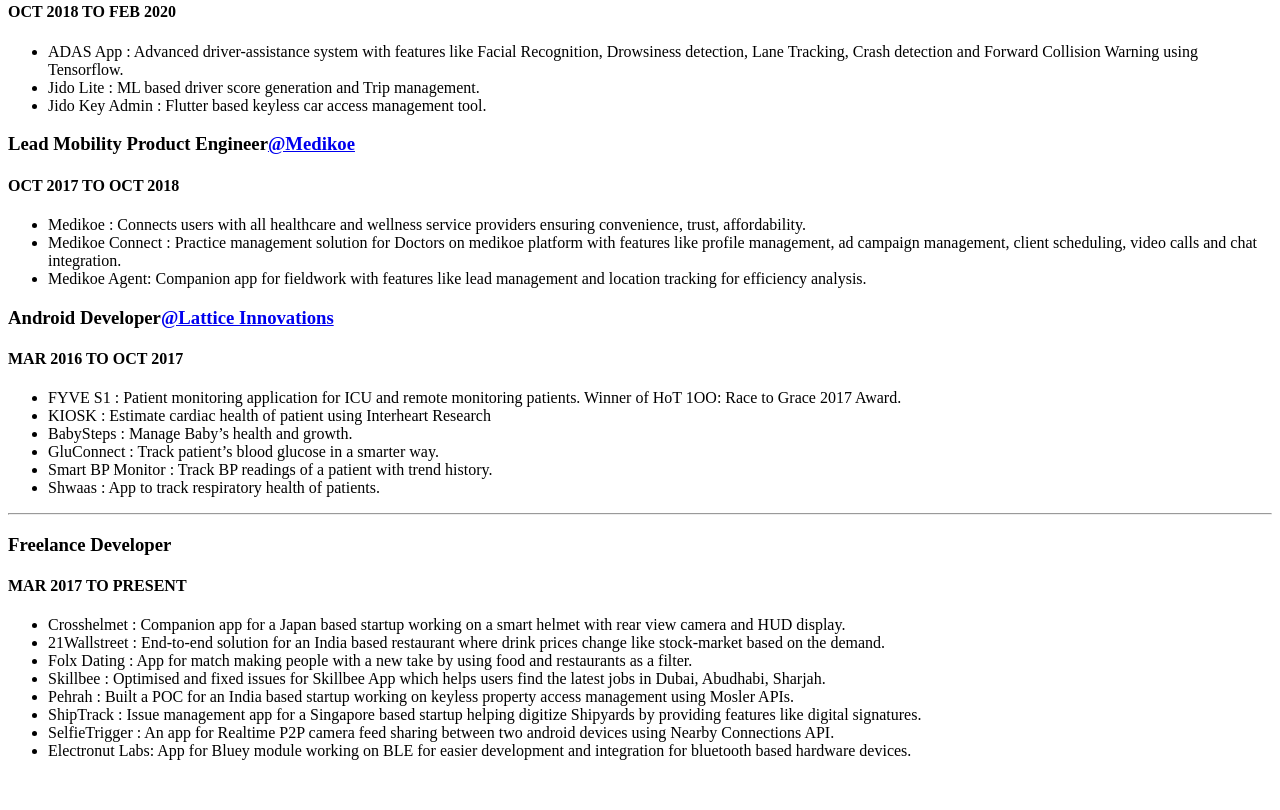
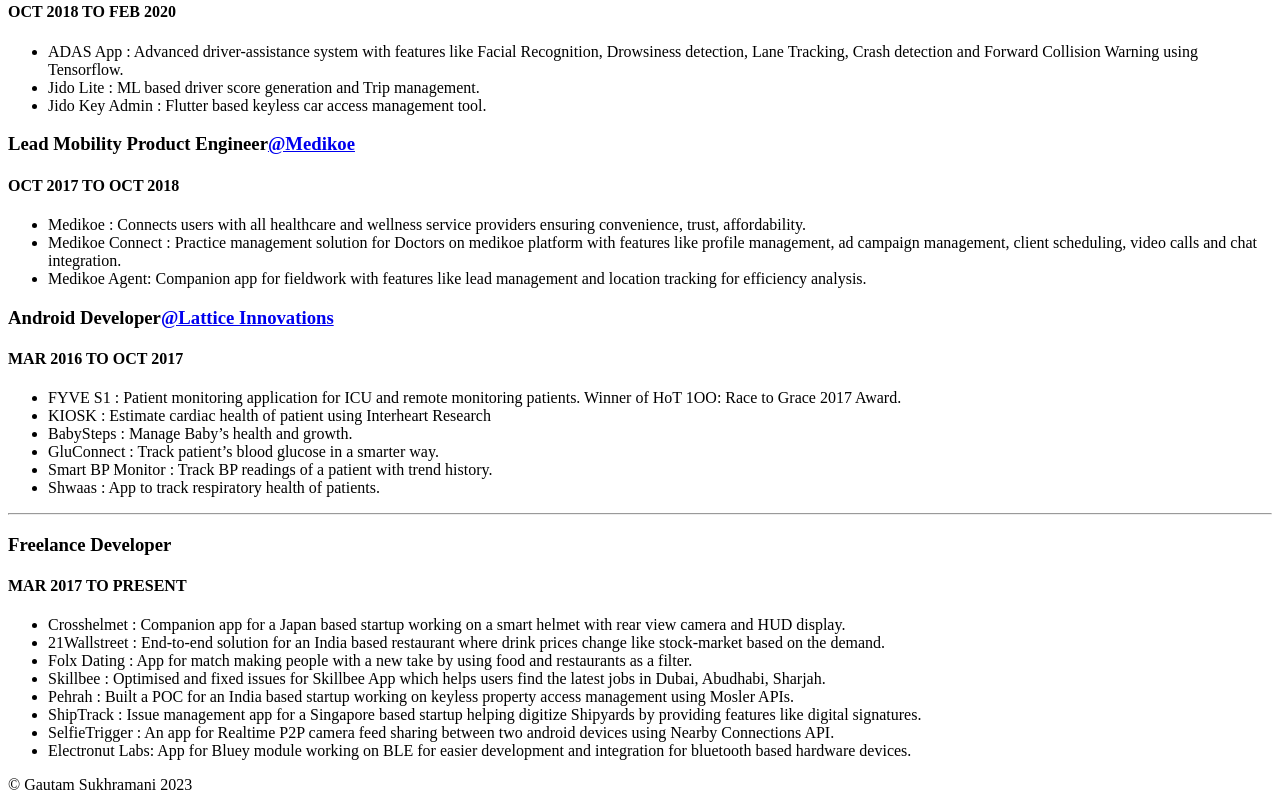
Before and after one commit to Gautam87/portfolio, a plain HTML site: page index.html in a window 1280 px wide. Shown: the part 1013-1823 px from the top of the page. Before the commit the page ends 1789 px from the top, so only its background shows below. Drawn offline with Linux system fonts and the light colour scheme.

Commit message:
Add files via upload

```diff
--- a/index.html
+++ b/index.html
@@ -118,7 +118,8 @@
   </ul>
   </p>
 
-
 </body>
-
+<footer>
+  <p>© Gautam Sukhramani 2023</p>
+</footer>
 </html>
```
